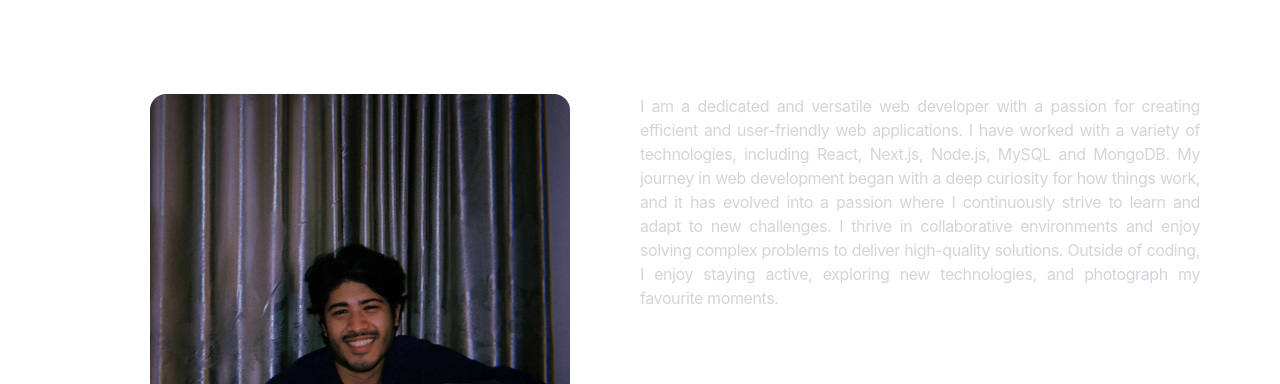
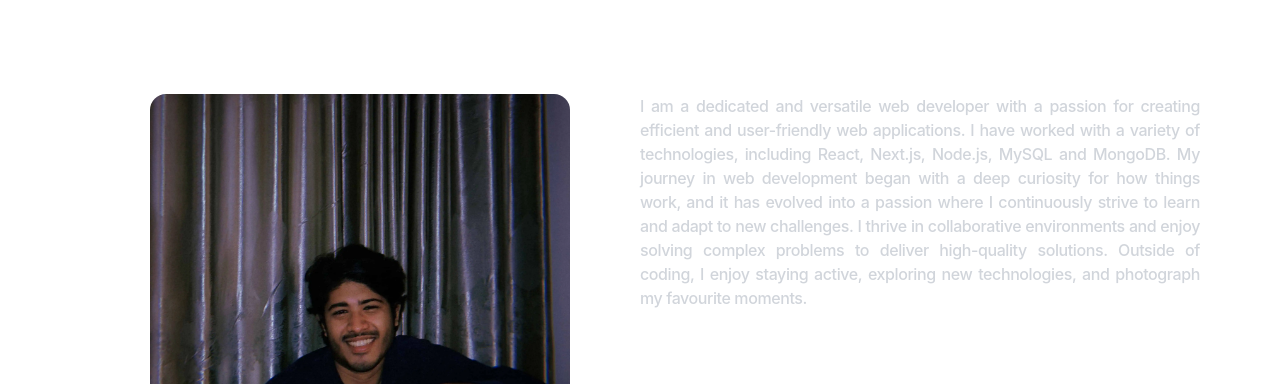
Before and after one commit to salehinafnan/afnan-portfolio, a React (Vite) app: page / in a window 1280 px wide. Shown: the part 806-1190 px from the top of the page. Built offline with nearby package versions, Linux system fonts and the light colour scheme; no server answers; a web font is replaced by a local one.

Commit message:
minor changes

```diff
--- a/src/components/About.jsx
+++ b/src/components/About.jsx
@@ -15,23 +15,23 @@ function About() {
       </motion.h1>
       <div className="flex flex-wrap">
         <div className="w-full lg:w-1/2 lg:p-8">
-          <motion.div
-            whileInView={{ opacity: 1, x: 0 }}
-            initial={{ opacity: 0, x: -100 }}
-            transition={{ duration: 0.5 }}
-            className="flex item-center justify-center"
-          >
-            <img
+          <div className="flex justify-center">
+            <motion.img
+              whileInView={{ opacity: 1, x: 0 }}
+              initial={{ opacity: 0, x: -100 }}
+              transition={{ duration: 0.5 }}
               className="rounded-2xl w-full object-cover sm:object-contain md:object-scale-down"
               src={aboutImg}
               alt="Mushfiqus Salehin Afnan"
               style={{ maxWidth: "420px" }}
             />
-          </motion.div>
+          </div>
         </div>
         <div className="w-full lg:w-1/2">
           <div className="flex justify-center lg:justify-start text-justify">
-            <p className="my-2 max-w-xl py-6 tracking-tight xs:tracking-tighter">{ABOUT_TEXT}</p>
+            <p className="my-2 max-w-xl py-6 tracking-tight xs:tracking-tighter font-medium">
+              {ABOUT_TEXT}
+            </p>
           </div>
         </div>
       </div>
```
